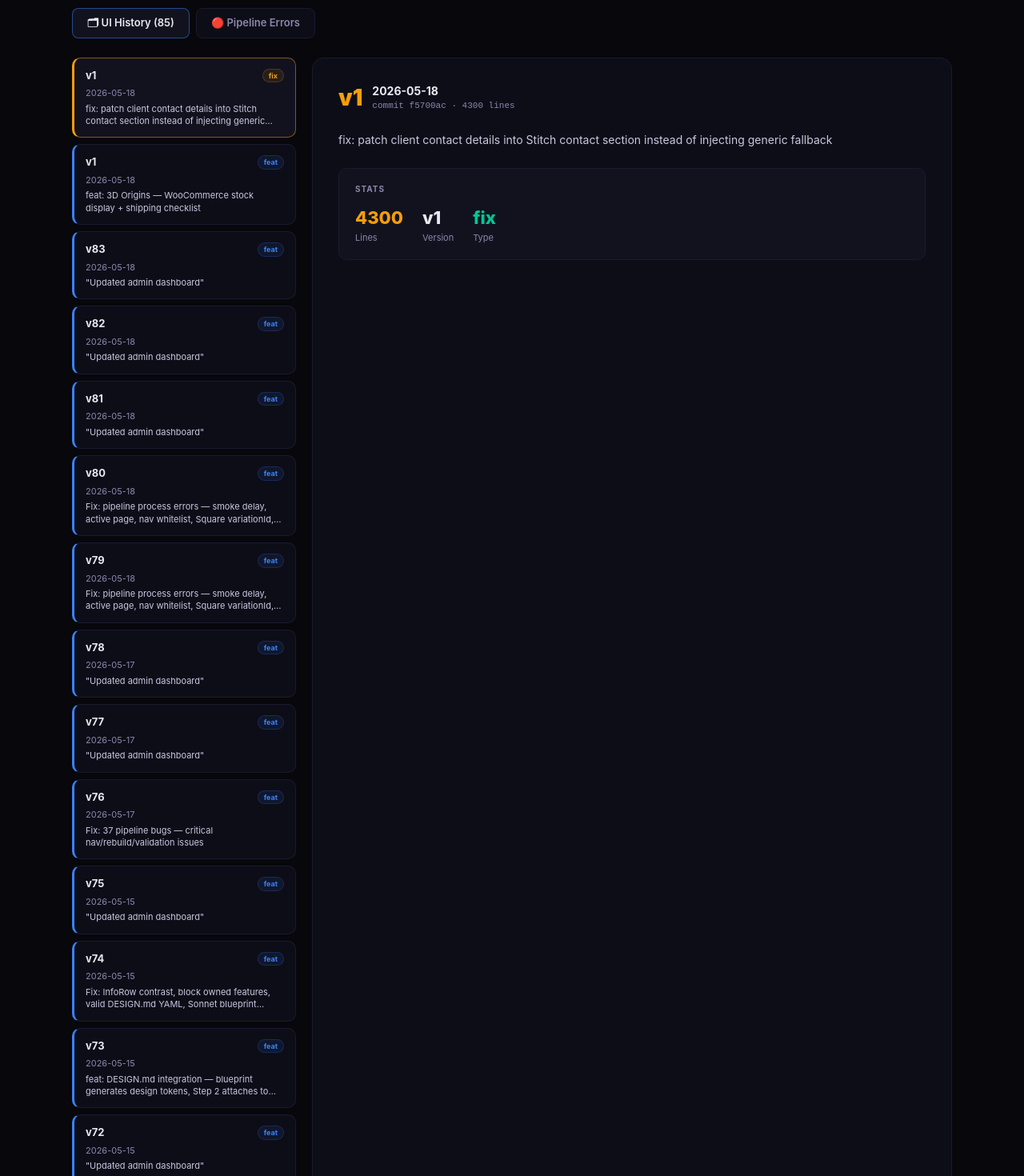
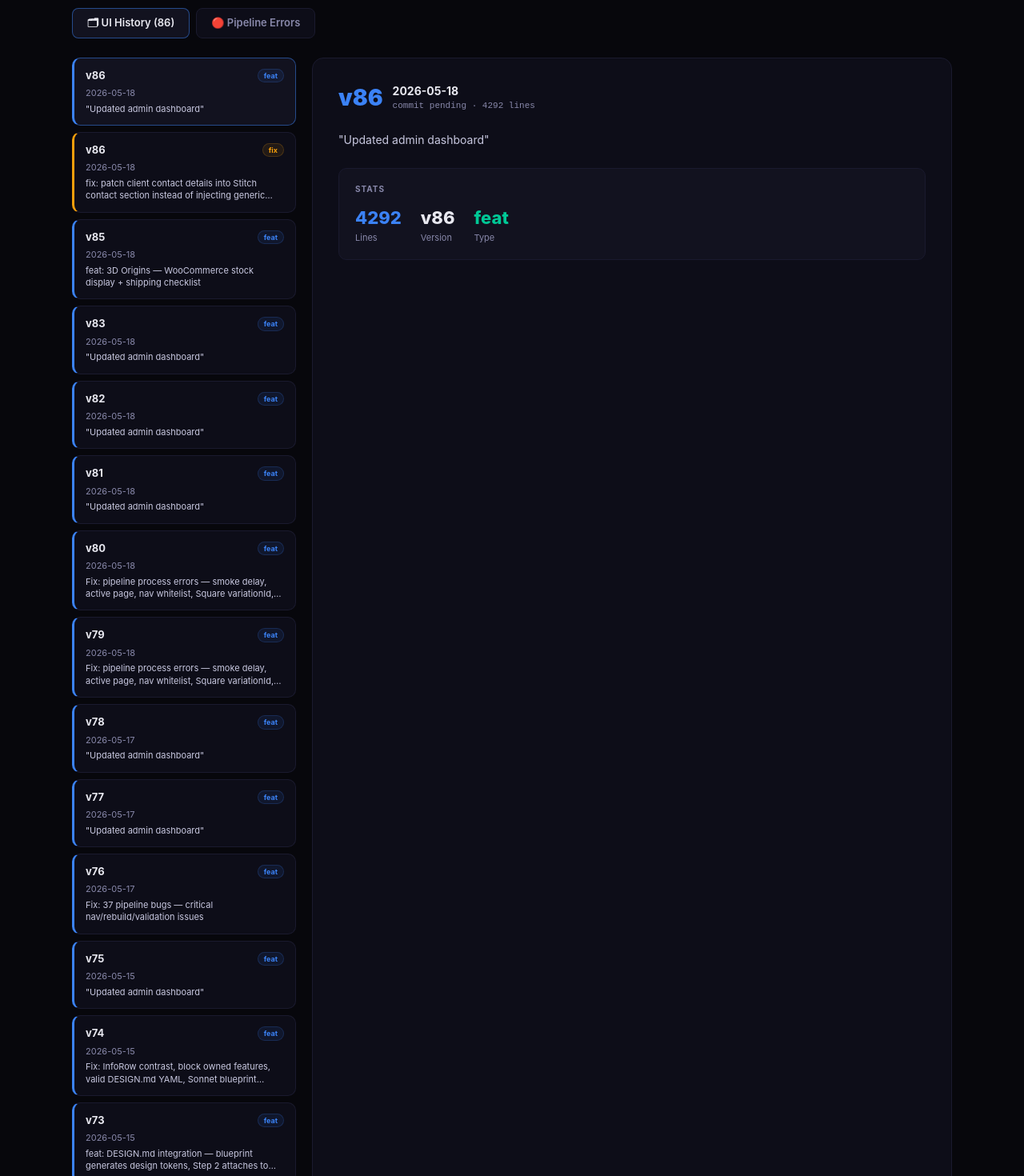
Before and after one commit to Crayzewastaken/webgecko-builder, a Next.js app: page /admin/history in a window 1280 px wide. Shown: the part 100-1570 px from the top of the page at 80% size. Built offline with nearby package versions, Linux system fonts and the light colour scheme.

Commit message:
fix: stats bar analytics-only; fix ui-history version numbering; MRR constant

```diff
--- a/app/admin/page.tsx
+++ b/app/admin/page.tsx
@@ -2786,7 +2786,8 @@ function AttentionRow({ cl, badge, color, howToFix, action, onOpen, initials }:
 function AnalyticsView({ clients, onOpenClient, onClearBuilding }: { clients: ClientAnalytics[]; onOpenClient: (c: ClientAnalytics) => void; onClearBuilding: () => Promise<void> }) {
   const total = clients.length || 1;
   const active = clients.filter(c=>c.paymentState?.monthlyActive).length;
-  const mrr = active * 109;
+  const MONTHLY_PRICE = 109; // ← update this when pricing changes
+  const mrr = active * MONTHLY_PRICE;
   const todayViews = clients.reduce((a,c)=>a+(c.analytics?.today.views||0),0);
   const monthViews = clients.reduce((a,c)=>a+(c.analytics?.thisMonth.views||0),0);
   const totalBookings = clients.reduce((a,c)=>a+c.bookingCount,0);
@@ -4008,7 +4009,7 @@ function AdminDashboard() {
     active:clients.filter(c=>c.paymentState?.monthlyActive).length,
     views:clients.reduce((a,c)=>a+(c.analytics?.thisMonth.views||0),0),
     bookings:clients.reduce((a,c)=>a+c.bookingCount,0),
-    mrr:clients.filter(c=>c.paymentState?.monthlyActive).length*109,
+    mrr:clients.filter(c=>c.paymentState?.monthlyActive).length*109, // sync with MONTHLY_PRICE above
   };
 
   const inp:React.CSSProperties={flex:1,minWidth:200,background:T.raised,border:`1px solid ${T.border}`,borderRadius:9,padding:"9px 14px",color:T.text,fontSize:13,outline:"none",boxSizing:"border-box",fontFamily:"inherit",transition:"border-color 0.2s, box-shadow 0.2s"};
@@ -4119,8 +4120,8 @@ function AdminDashboard() {
           </div>
         )}
 
-        {/* Stats */}
-        {!loading&&!error&&(
+        {/* Stats — analytics only */}
+        {!loading&&!error&&view==="analytics"&&(
           <div style={{ display:"grid",gridTemplateColumns:"repeat(5,1fr)",gap:12,marginBottom:28 }}>
             {[
               {label:"Total clients",value:totals.clients,color:T.blue,  spark:[totals.clients*.5,totals.clients*.6,totals.clients*.7,totals.clients*.75,totals.clients*.82,totals.clients*.88,totals.clients*.93,totals.clients]},
--- a/lib/ui-history.json
+++ b/lib/ui-history.json
@@ -1,6 +1,6 @@
 [
   {
-    "version": "v1",
+    "version": "v84",
     "date": "2026-04-28",
     "commit": "bef1890",
     "lines": 197,
@@ -300,7 +300,7 @@
     "date": "2026-05-10",
     "commit": "3d9a2cb",
     "lines": 2139,
-    "description": "feat: content management \u2014 blog, newsletter, deal, product, review tabs in admin + client portal Content tab with AI gen",
+    "description": "feat: content management — blog, newsletter, deal, product, review tabs in admin + client portal Content tab with AI gen",
     "type": "feat"
   },
   {
@@ -356,7 +356,7 @@
     "date": "2026-05-11",
     "commit": "0578346",
     "lines": 2647,
-    "description": "feat: full AU legal checklist \u2014 Termly privacy+cookie, freeprivacypolicy ToS, ABN, ACL, SSL, Spam Act",
+    "description": "feat: full AU legal checklist — Termly privacy+cookie, freeprivacypolicy ToS, ABN, ACL, SSL, Spam Act",
     "type": "feat"
   },
   {
@@ -492,7 +492,7 @@
     "date": "2026-05-13",
     "commit": "pending",
     "lines": 3520,
-    "description": "Social tab: full redesign \u2014 no-scroll desktop layout, plan selection + custom quote, setup flow (link/create), competiti",
+    "description": "Social tab: full redesign — no-scroll desktop layout, plan selection + custom quote, setup flow (link/create), competiti",
     "type": "redesign"
   },
   {
@@ -580,7 +580,7 @@
     "date": "2026-05-15",
     "commit": "pending",
     "lines": 4008,
-    "description": "feat: DESIGN.md integration \u2014 blueprint generates design tokens, Step 2 attaches to Stitch project",
+    "description": "feat: DESIGN.md integration — blueprint generates design tokens, Step 2 attaches to Stitch project",
     "type": "feat"
   },
   {
@@ -604,7 +604,7 @@
     "date": "2026-05-17",
     "commit": "pending",
     "lines": 4011,
-    "description": "Fix: 37 pipeline bugs \u2014 critical nav/rebuild/validation issues",
+    "description": "Fix: 37 pipeline bugs — critical nav/rebuild/validation issues",
     "type": "feat"
   },
   {
@@ -628,7 +628,7 @@
     "date": "2026-05-18",
     "commit": "pending",
     "lines": 4233,
-    "description": "Fix: pipeline process errors \u2014 smoke delay, active page, nav whitelist, Square variationId, pre-validate ensureMultiPage",
+    "description": "Fix: pipeline process errors — smoke delay, active page, nav whitelist, Square variationId, pre-validate ensureMultiPage",
     "type": "feat"
   },
   {
@@ -636,7 +636,7 @@
     "date": "2026-05-18",
     "commit": "pending",
     "lines": 4233,
-    "description": "Fix: pipeline process errors \u2014 smoke delay, active page, nav whitelist, Square variationId, pre-validate ensureMultiPage",
+    "description": "Fix: pipeline process errors — smoke delay, active page, nav whitelist, Square variationId, pre-validate ensureMultiPage",
     "type": "feat"
   },
   {
@@ -664,19 +664,27 @@
     "type": "feat"
   },
   {
-    "version": "v1",
+    "version": "v85",
     "date": "2026-05-18",
     "commit": "210508c",
     "lines": 4291,
-    "description": "feat: 3D Origins \u2014 WooCommerce stock display + shipping checklist",
+    "description": "feat: 3D Origins — WooCommerce stock display + shipping checklist",
     "type": "feat"
   },
   {
-    "version": "v1",
+    "version": "v86",
     "date": "2026-05-18",
     "commit": "f5700ac",
     "lines": 4300,
     "description": "fix: patch client contact details into Stitch contact section instead of injecting generic fallback",
     "type": "fix"
+  },
+  {
+    "version": "v86",
+    "date": "2026-05-18",
+    "commit": "pending",
+    "lines": 4292,
+    "description": "\"Updated admin dashboard\"",
+    "type": "feat"
   }
 ]
```
